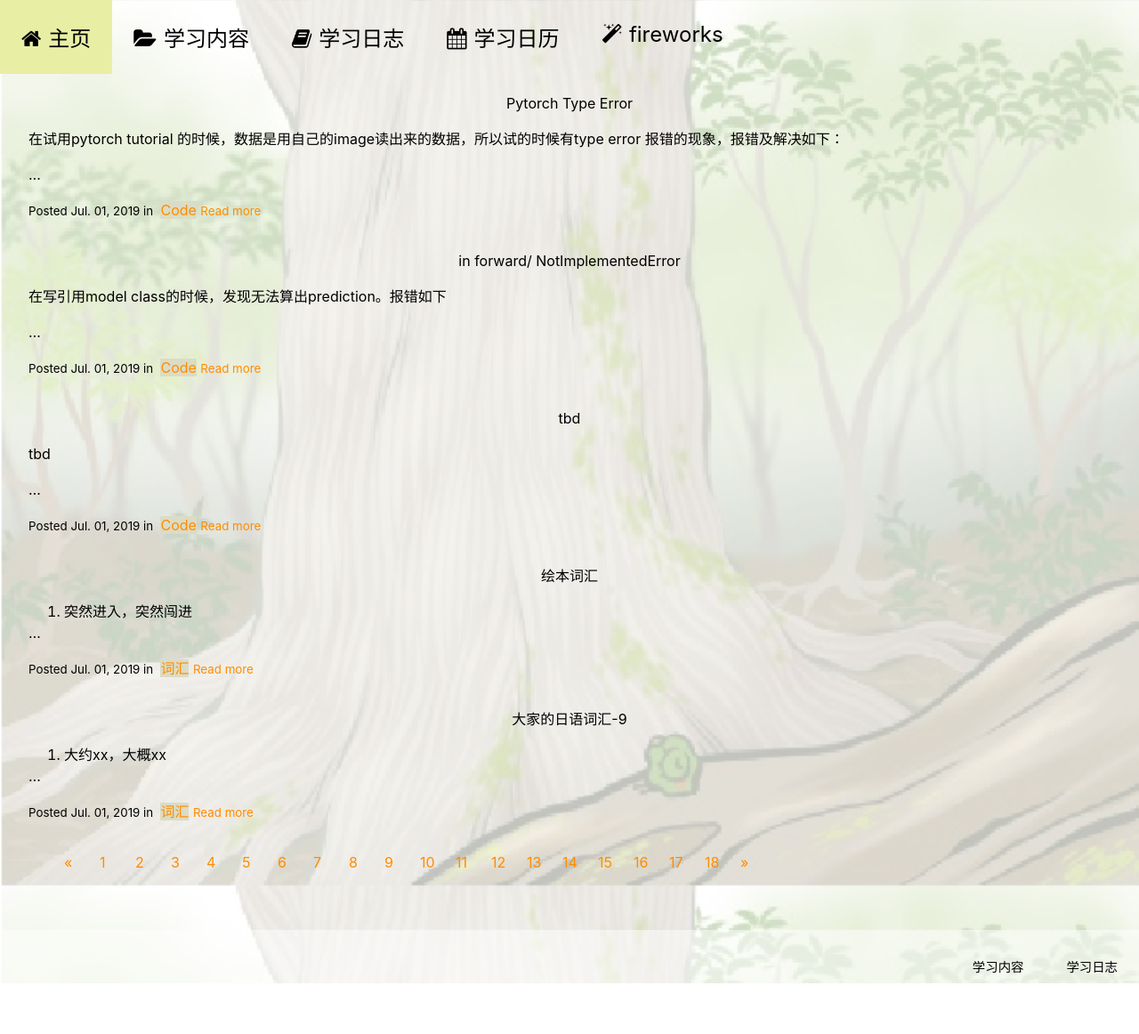
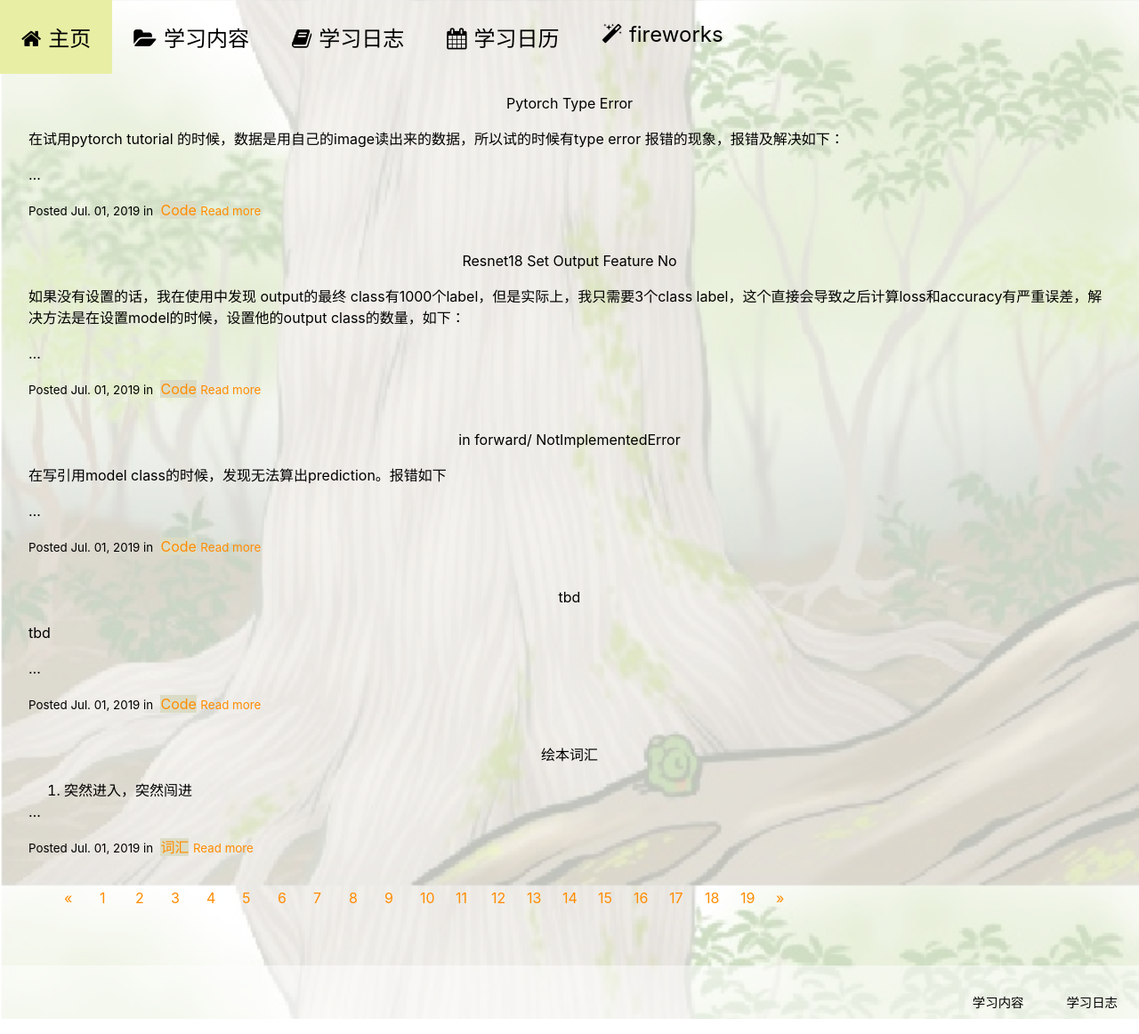
Before and after one commit to shunw/shunw.github.io, a Jekyll site: the page built from blog/index.html, in a window 1280 px wide. Shown: the whole page at 89% size. Built offline with Jekyll 4.4.1, drawn with Linux system fonts in a browser that asks for light colours; the list of posts is cut into pages by our own code; before the commit the page ends 1122 px from its top, so only the background shows below that.

Commit message:
update output feature tuning

````diff
--- /dev/null
+++ b/_posts/2019-06-31-py-pytorch_set_output_feature.md
@@ -0,0 +1,22 @@
+---
+layout: post
+title: Resnet18 Set Output Feature No
+description:
+category: program
+tags: [image, ML]
+last_modified_at: 2019-06-31T00:00:00+00:00
+---
+
+
+如果没有设置的话，我在使用中发现 output的最终 class有1000个label，但是实际上，我只需要3个class label，这个直接会导致之后计算loss和accuracy有严重误差，解决方法是在设置model的时候，设置他的output class的数量，如下：
+
+- __解决__：
+
+    ```py
+    model = models.resnet18(pretrained = False)
+    num_ftrs = model.fc.in_features
+    model.fc = nn.Linear(num_ftrs, 3)
+
+    ```
+
+PS： 如果设置pretrained为True，则算法的weights会使用一个已经调试好的一个叫做ImageNet的 classification problem，在这个里面已经有1000个不一样的类别包括 汽车/ 轮船/ 鱼/ 猫/ 狗。这些weights直接存在了这个model里。【参考于：Packt.Deep.Learning.with.PyTorch.2018】
--- a/ml_learn_mark.md
+++ b/ml_learn_mark.md
@@ -20,6 +20,8 @@ title: ML_study
 
 - [in forward/ raise NotImplementedError]({{ site.baseurl }}{% link _posts/2019-06-31-py-pytorch_forward.md %})
 
+- [set Resnet18 output feature#]({{ site.baseurl }}{% link _posts/2019-06-31-py-pytorch_set_output_feature.md %})
+
 ### 进行中
 
 #### 可以做到
````
